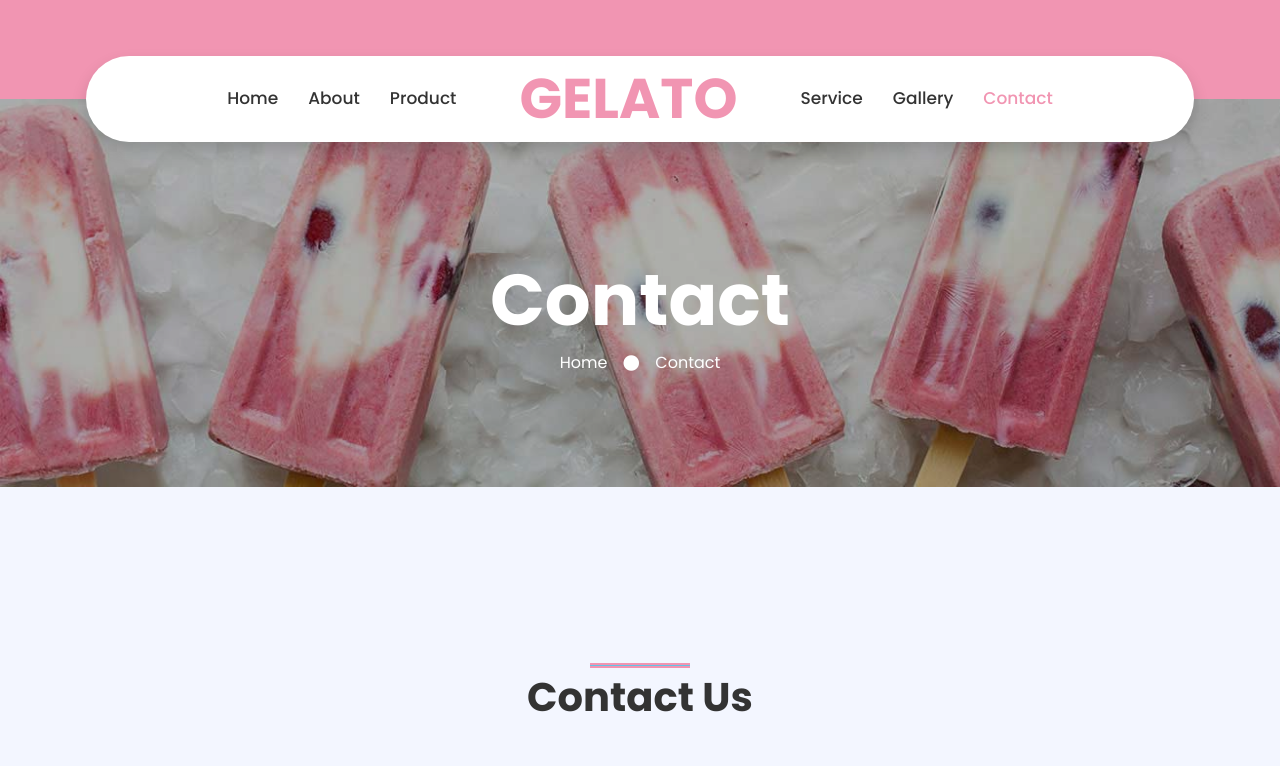
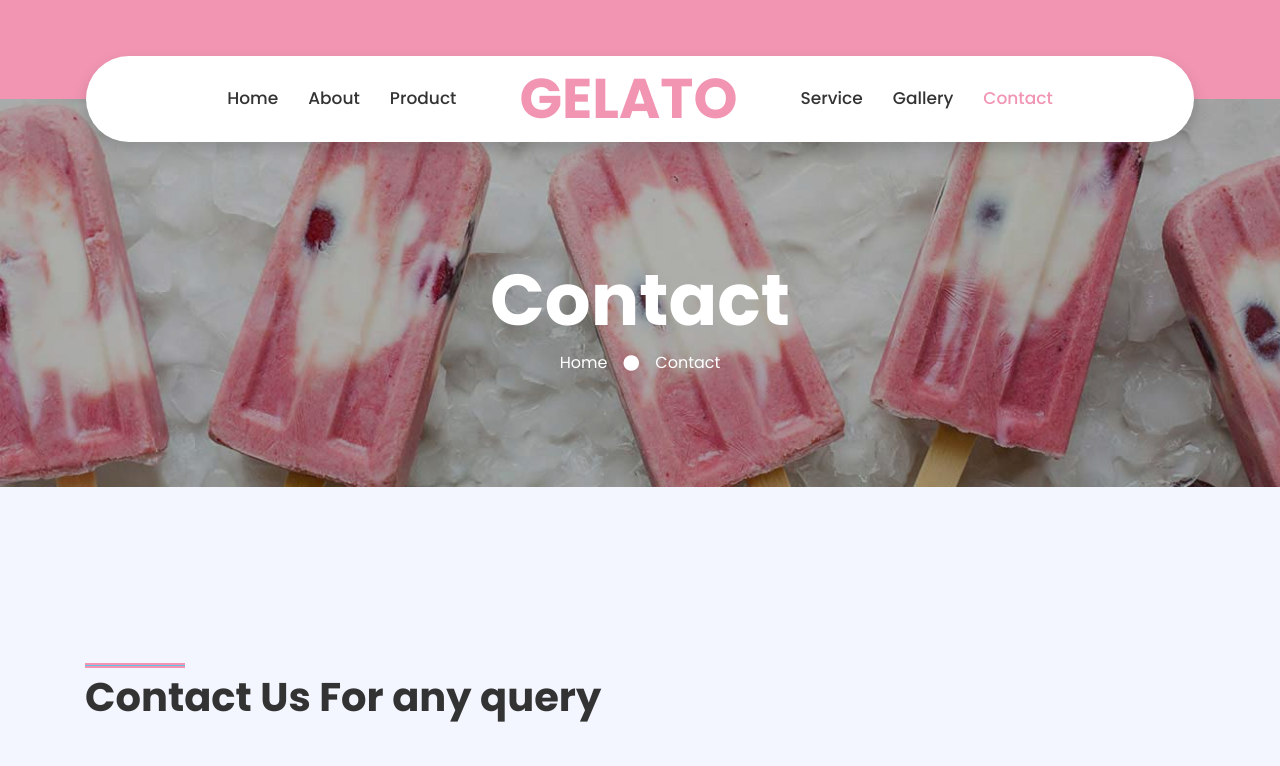
Before and after one commit to saikiran-manchela/FRT-Project, a plain HTML site: page contact.html in a window 1280 px wide. Shown: the top 766 px of the page. Drawn offline with nearby package versions, Linux system fonts and the light colour scheme; a script that the page names is missing.

Commit message:
third commit

```diff
--- a/contact.html
+++ b/contact.html
@@ -92,10 +92,11 @@
     <!-- Contact Start -->
     <div class="container-fluid py-5">
         <div class="container py-5">
-            <div class="row justify-content-center">
+            <div class="row">
                 <div class="col-lg-6">
-                    <h1 class="section-title position-relative text-center mb-5">Contact Us</h1>
+                    <h1 class="section-title position-relative mb-5">Contact Us For any query</h1>
                 </div>
+                <div class="col-lg-6 mb-5 mb-lg-0 pb-5 pb-lg-0"></div>
             </div>
             <div class="row">
                 <div class="col-12">
```
